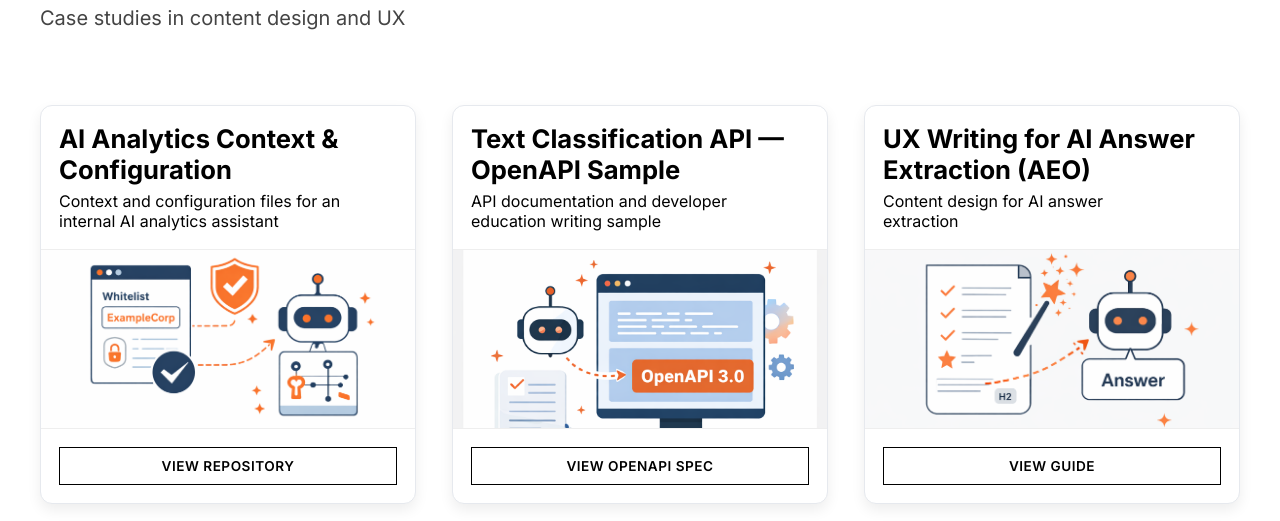
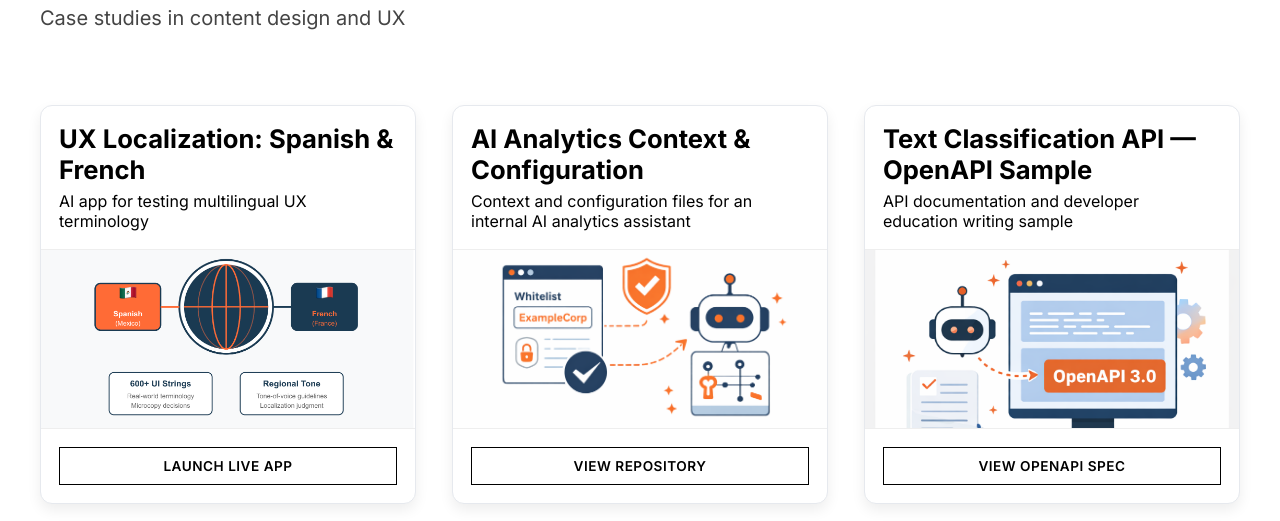
Before and after one commit to ashleysally00/ashley-rice-ux-portfolio, a plain HTML site: page index.html in a window 1280 px wide. Shown: the part 279-800 px from the top of the page. Drawn offline with Linux system fonts and the light colour scheme.

Commit message:
Add UX Localization project card to index.html

```diff
--- a/index.html
+++ b/index.html
@@ -220,6 +220,22 @@ header { margin-bottom: 75px; }
 
 <div class="grid">
 
+<!-- CARD 6 -->
+<article class="project-card">
+    <div class="card-top">
+        <h1>UX Localization: Spanish & French</h1>
+        <p class="card-descriptor">AI app for testing multilingual UX terminology</p>
+    </div>
+    <div class="card-image"><img src="./images/Localization_Edited2.png"></div>
+    <div class="card-footer">
+        <a href="https://ashleysally00.github.io/es-mx-ui-quiz/"
+           target="_blank"
+           class="view-case-study">
+           Launch Live App
+         </a>
+    </div>
+</article>
+
 <article class="project-card">
     <div class="card-top">
         <h1>AI Analytics Context &amp; Configuration</h1>
@@ -238,6 +254,7 @@ header { margin-bottom: 75px; }
         </a>
     </div>
 </article>
+
 
 <!-- CARD 0 — Text Classification API -->
 <article class="project-card">
@@ -377,19 +394,6 @@ header { margin-bottom: 75px; }
     </div>
 </article>
 
-<!-- CARD 6 -->
-<article class="project-card">
-    <div class="card-top">
-        <h1>UX Localization: Spanish & French</h1>
-        <p class="card-descriptor">AI app for testing multilingual UX terminology</p>
-    </div>
-    <div class="card-image"><img src="./images/Localization_Edited2.png"></div>
-    <div class="card-footer">
-        <a href="./projects/ux-localization-spanish-french.html" class="view-case-study">
-           View Case Study
-        </a>
-    </div>
-</article>
 
 <!-- CARD 7 -->
 <article class="project-card">
```
